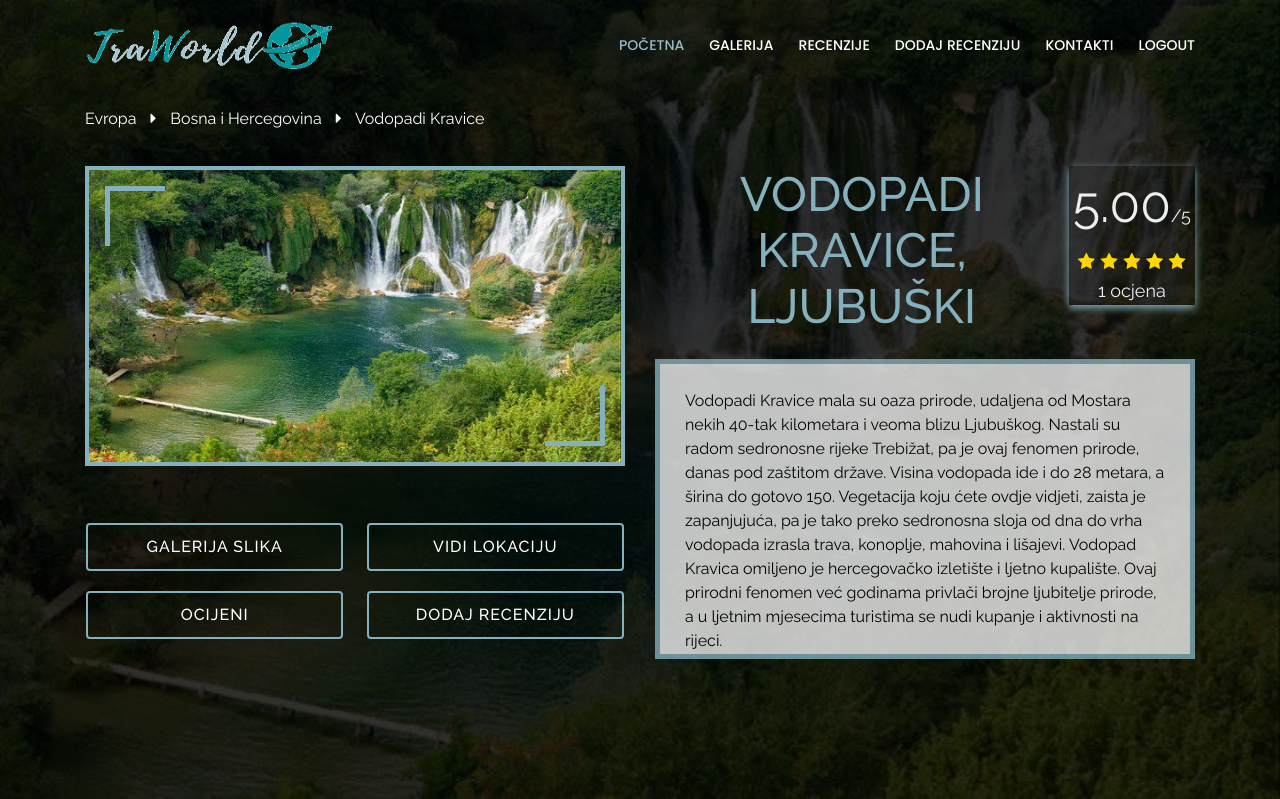
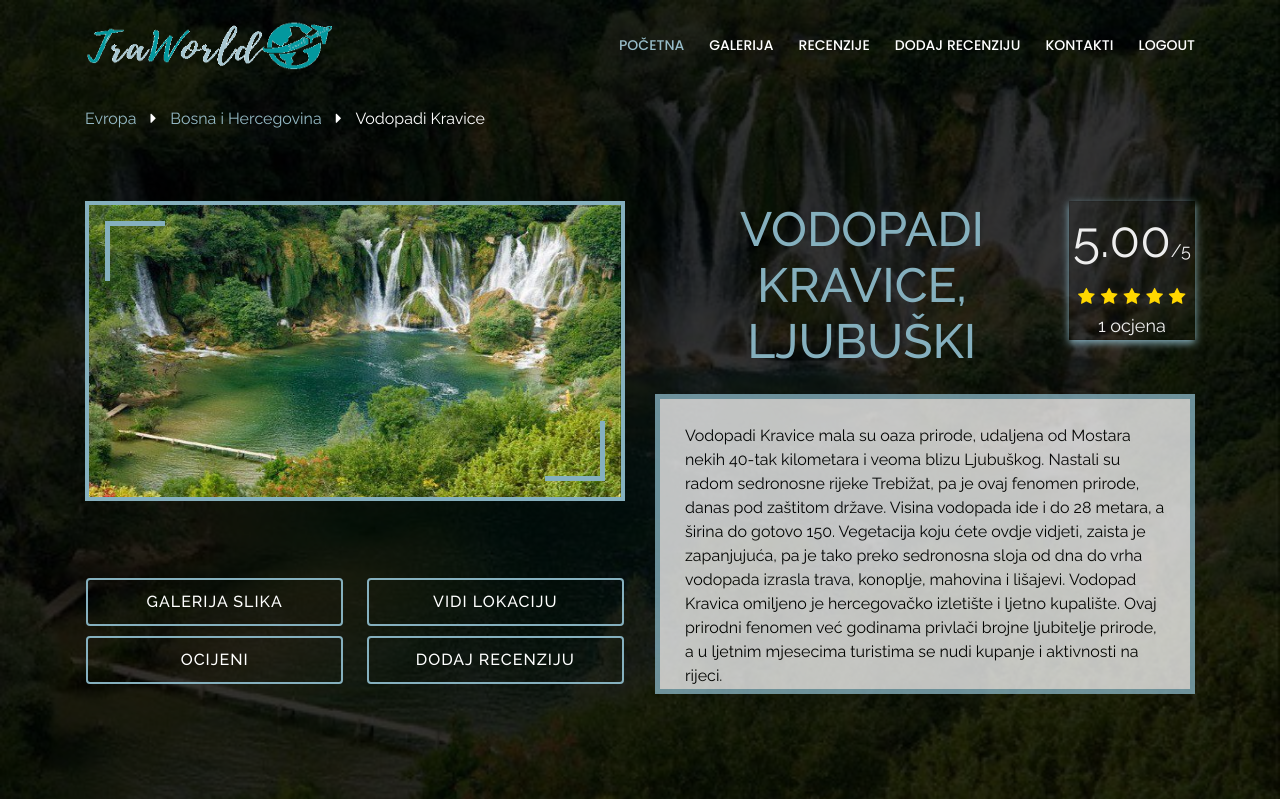
Before and after one commit to bsuljic1/TraWorld, a Django app: a page that uses templates/lokacija.html in a window 1280 px wide. Shown: the top 799 px of the page. Run offline with Django 3.2, Linux system fonts and the light colour scheme; a user stored in the database is signed in; data comes from the database, SQL or seed files in the repository; both versions use the stored data as it was after the commit; some libraries are stand-ins or nearby versions.

Commit message:
zadnje popravke

```diff
--- a/static/css/kontinenti.css
+++ b/static/css/kontinenti.css
@@ -9,7 +9,7 @@
 #search-continents{
     width:100%;
     height: 100vh;
-    background: #fff;
+    background: #f6f9fa;;
 }
 
 .search-continents .content h2 {
--- a/static/css/lokacija.css
+++ b/static/css/lokacija.css
@@ -143,5 +143,5 @@
 
 .lokacija .kont1 .btn-get-started {
     width: 45%;
-    margin: 0px 10px 20px 10px;
+    margin: 0px 10px 10px 10px;
 }
--- a/static/css/style.css
+++ b/static/css/style.css
@@ -233,6 +233,14 @@ h1, h2, h3, h4, h5, h6 {
     right: 0;
 }
 
+#hero .slogan{
+    margin-top:0;
+    color: white;
+    margin-left:210px;
+    letter-spacing: 3px;
+    font-style: italic;
+}
+
 #hero .hero-container {
     position: absolute;
     bottom: 0;
@@ -457,7 +465,7 @@ section {
 }
 
 .bread-crumbs a {
-    color: white;
+    color: #96bbc7;
 }
 
 .bread-crumbs .bread {
@@ -468,6 +476,11 @@ section {
 .bread-crumbs a:hover {
     color: #96bbc7;
     cursor: pointer;
+}
+
+.bread-crumbs p{
+    display: inline-block;
+    margin-bottom: 40px;
 }
 
 
--- a/templates/base_layout.html
+++ b/templates/base_layout.html
@@ -49,8 +49,8 @@
                 <div class="logo mr-auto">
                     <a href=""><img src="{% static 'img/traworld.png' %}" alt="" class="logo-img"></a>
                 </div>
-                <p>Et aut eum quis fuga eos sunt ipsa nihil. Labore corporis magni eligendi fuga maxime saepe
-                    commodi placeat.</p>
+                <p>Istražujmo svijet i pronađimo destinaciju iz naših snova<br>
+                    Jer... mi smo već bili tamo gdje ti želiš putovati</p>
                 <div class="social-links">
                     <a href="#" class="twitter"><i class="bx bxl-twitter"></i></a>
                     <a href="#" class="facebook"><i class="bx bxl-facebook"></i></a>
--- a/templates/homepage.html
+++ b/templates/homepage.html
@@ -9,7 +9,9 @@
     <link href="{% static 'css/homepage_top_locations.css' %}" rel="stylesheet">
 
     <section id="hero">
+      <h2 class="slogan">Istražujmo svijet</h2>
         <div class="hero-container">
+
             <h1>Želiš putovati?</h1>
             <h2>Mi smo tim koji će ti pomoći da odabereš svoju željenu destinaciju !</h2>
             <div class="search">
--- a/templates/lokacija.html
+++ b/templates/lokacija.html
@@ -23,7 +23,7 @@
                 <i class="fa fa-caret-right bread"></i>
                 <a href="{% url 'lokacije' nazivDrzave=drzava %}">{{ drzava }}</a>
                 <i class="fa fa-caret-right bread"></i>
-                <a href="">{{ lokacija.naziv }}</a>
+                <p>{{ lokacija.naziv }}</p>
             </div>
 
             <div class="row">
```
Also changed, not shown: db.sqlite3, static/img/images (1).jpg (deleted), static/img/images.jpg (deleted), static/img/lgoin.jpg (deleted), static/img/light-gradient-wallpaper-26039-26724-hd-wallpapers.jpg-1024x640.png (deleted), static/img/login-bgg.jpg (deleted), static/img/unnamed.jpg (deleted).
